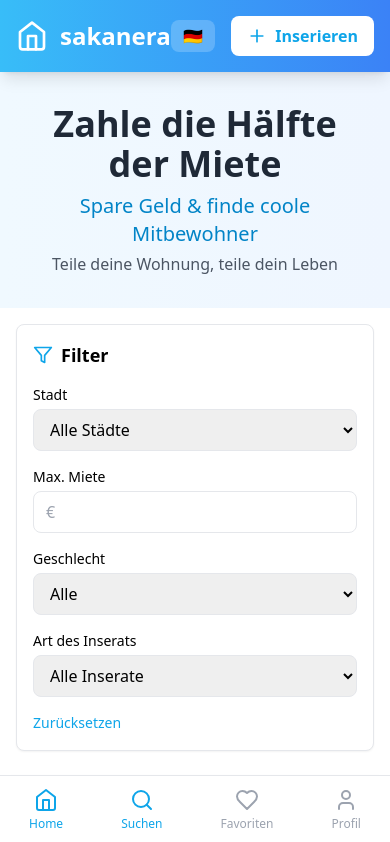
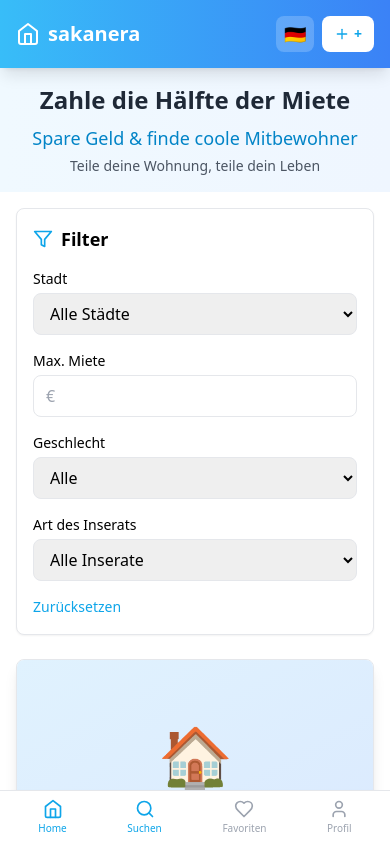
Before and after one commit to ahedworks-dev/sakanera, a React (Vite) app: page / in a window 390 px wide. Shown: the top 842 px of the page. Built offline with nearby package versions, Linux system fonts and the light colour scheme.

Commit message:
Add files via upload

```diff
--- a/src/App.jsx
+++ b/src/App.jsx
@@ -614,27 +614,28 @@ export default function RoomatePlatform() {
   };
 
   return (
-    <div className="max-w-6xl mx-auto bg-white min-h-screen pb-20">
+    <div className="bg-white min-h-screen pb-20">
       {/* Header */}
       <div className="bg-gradient-to-r from-sky-400 to-blue-500 text-white p-4 sticky top-0 z-50 shadow-lg">
-        <div className="flex justify-between items-center">
-          <div className="flex items-center space-x-3">
-            <Home className="w-8 h-8" />
-            <h1 className="text-2xl font-bold">{t[language].logo}</h1>
+        <div className="max-w-6xl mx-auto flex justify-between items-center">
+          <div className="flex items-center space-x-2 sm:space-x-3">
+            <Home className="w-6 h-6 sm:w-8 sm:h-8" />
+            <h1 className="text-xl sm:text-2xl font-bold">{t[language].logo}</h1>
           </div>
-          <div className="flex items-center space-x-4">
+          <div className="flex items-center space-x-2 sm:space-x-4">
             <button
               onClick={() => setLanguage(language === 'de' ? 'en' : 'de')}
-              className="px-3 py-1 bg-white/20 rounded-lg hover:bg-white/30 transition"
+              className="px-2 py-1 sm:px-3 sm:py-1 bg-white/20 rounded-lg hover:bg-white/30 transition text-lg sm:text-xl"
             >
               {language === 'de' ? '🇩🇪' : '🇬🇧'}
             </button>
             <button
               onClick={handlePostAdClick}
-              className="bg-white text-sky-500 px-4 py-2 rounded-lg font-semibold hover:shadow-lg transition flex items-center space-x-2"
+              className="bg-white text-sky-500 px-3 py-2 sm:px-4 sm:py-2 rounded-lg font-semibold hover:shadow-lg transition flex items-center space-x-1 sm:space-x-2 text-sm sm:text-base"
             >
-              <Plus className="w-5 h-5" />
-              <span>{t[language].postAd}</span>
+              <Plus className="w-4 h-4 sm:w-5 sm:h-5" />
+              <span className="hidden sm:inline">{t[language].postAd}</span>
+              <span className="sm:hidden">+</span>
             </button>
           </div>
         </div>
@@ -642,16 +643,15 @@ export default function RoomatePlatform() {
 
       {/* Hero Section */}
       {currentView === 'home' && !showAddListing && (
-        <div className="bg-gradient-to-r from-sky-50 to-blue-50 p-8 text-center">
-          <h2 className="text-4xl font-bold text-gray-800 mb-2">{t[language].heroTitle}</h2>
-          <p className="text-xl text-sky-600 mb-1">{t[language].heroSubtitle}</p>
-          <p className="text-gray-600">{t[language].heroDescription}</p>
+        <div className="bg-gradient-to-r from-sky-50 to-blue-50 p-4 sm:p-6 md:p-8 text-center">
+          <h2 className="text-2xl sm:text-3xl md:text-4xl font-bold text-gray-800 mb-2">{t[language].heroTitle}</h2>
+          <p className="text-lg sm:text-xl text-sky-600 mb-1">{t[language].heroSubtitle}</p>
+          <p className="text-sm sm:text-base text-gray-600">{t[language].heroDescription}</p>
         </div>
       )}
 
       {/* Main Content */}
-      <div className="p-4">
-        {currentView === 'home' && !showAddListing && (
+      <div className="max-w-6xl mx-auto p-4">{currentView === 'home' && !showAddListing && (
           <>
             {/* Filter Section */}
             <div className="bg-white border rounded-lg p-4 mb-6 shadow-sm">
@@ -1519,35 +1519,35 @@ export default function RoomatePlatform() {
       )}
 
       {/* Bottom Navigation */}
-      <div className="fixed bottom-0 left-0 right-0 bg-white border-t shadow-lg">
-        <div className="max-w-6xl mx-auto flex justify-around items-center py-3">
+      <div className="fixed bottom-0 left-0 right-0 bg-white border-t shadow-lg z-50">
+        <div className="max-w-6xl mx-auto flex justify-around items-center py-2 sm:py-3 px-2">
           <button
             onClick={() => setCurrentView('home')}
-            className={`flex flex-col items-center space-y-1 ${currentView === 'home' ? 'text-sky-500' : 'text-gray-400'}`}
+            className={`flex flex-col items-center space-y-0.5 sm:space-y-1 ${currentView === 'home' ? 'text-sky-500' : 'text-gray-400'} transition-colors`}
           >
-            <Home className="w-6 h-6" />
-            <span className="text-xs">{t[language].home}</span>
+            <Home className="w-5 h-5 sm:w-6 sm:h-6" />
+            <span className="text-[10px] sm:text-xs">{t[language].home}</span>
           </button>
           <button
             onClick={() => setCurrentView('home')}
-            className={`flex flex-col items-center space-y-1 ${currentView === 'home' ? 'text-sky-500' : 'text-gray-400'}`}
+            className={`flex flex-col items-center space-y-0.5 sm:space-y-1 ${currentView === 'home' ? 'text-sky-500' : 'text-gray-400'} transition-colors`}
           >
-            <Search className="w-6 h-6" />
-            <span className="text-xs">{t[language].search}</span>
+            <Search className="w-5 h-5 sm:w-6 sm:h-6" />
+            <span className="text-[10px] sm:text-xs">{t[language].search}</span>
           </button>
           <button
             onClick={() => setCurrentView('favorites')}
-            className={`flex flex-col items-center space-y-1 ${currentView === 'favorites' ? 'text-sky-500' : 'text-gray-400'}`}
+            className={`flex flex-col items-center space-y-0.5 sm:space-y-1 ${currentView === 'favorites' ? 'text-sky-500' : 'text-gray-400'} transition-colors`}
           >
-            <Heart className="w-6 h-6" />
-            <span className="text-xs">{t[language].favorites}</span>
+            <Heart className="w-5 h-5 sm:w-6 sm:h-6" />
+            <span className="text-[10px] sm:text-xs">{t[language].favorites}</span>
           </button>
           <button
             onClick={() => setCurrentView('profile')}
-            className={`flex flex-col items-center space-y-1 ${currentView === 'profile' ? 'text-sky-500' : 'text-gray-400'}`}
+            className={`flex flex-col items-center space-y-0.5 sm:space-y-1 ${currentView === 'profile' ? 'text-sky-500' : 'text-gray-400'} transition-colors`}
           >
-            <User className="w-6 h-6" />
-            <span className="text-xs">{t[language].profile}</span>
+            <User className="w-5 h-5 sm:w-6 sm:h-6" />
+            <span className="text-[10px] sm:text-xs">{t[language].profile}</span>
           </button>
         </div>
       </div>
```
